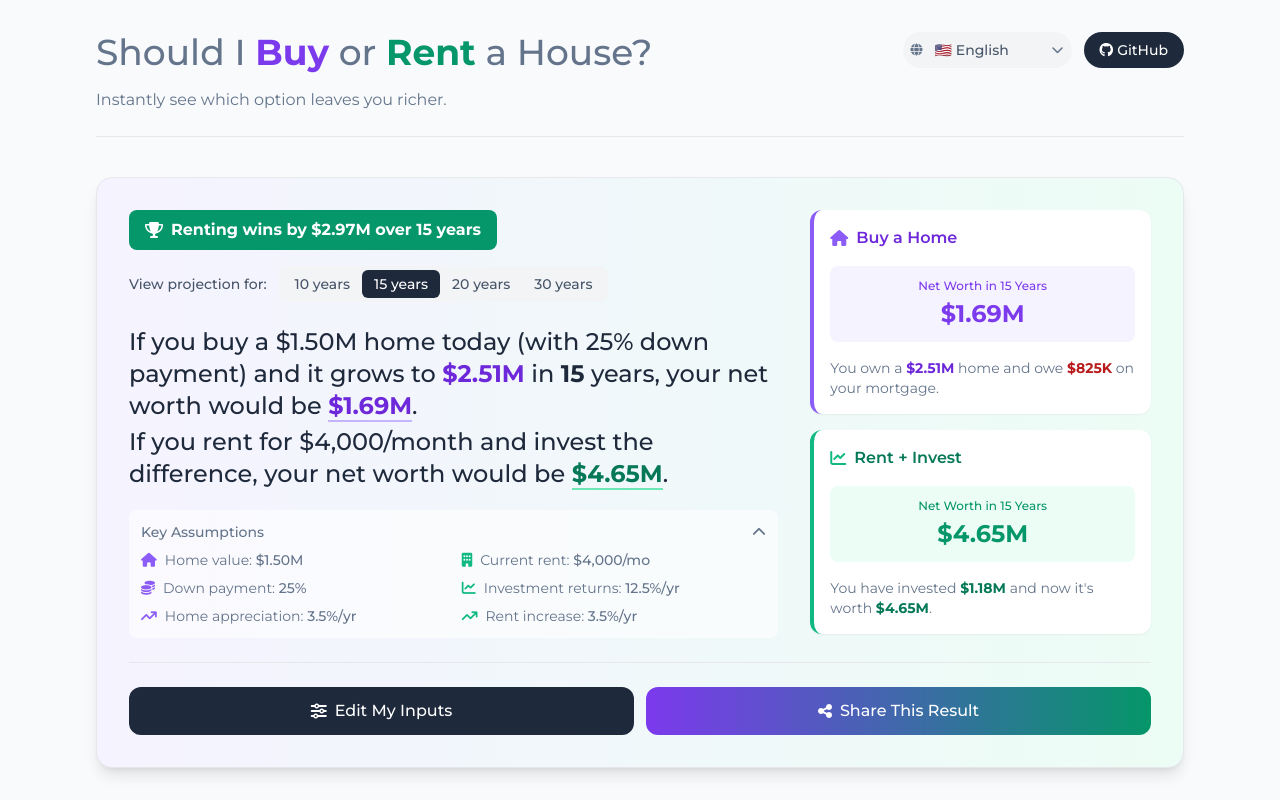
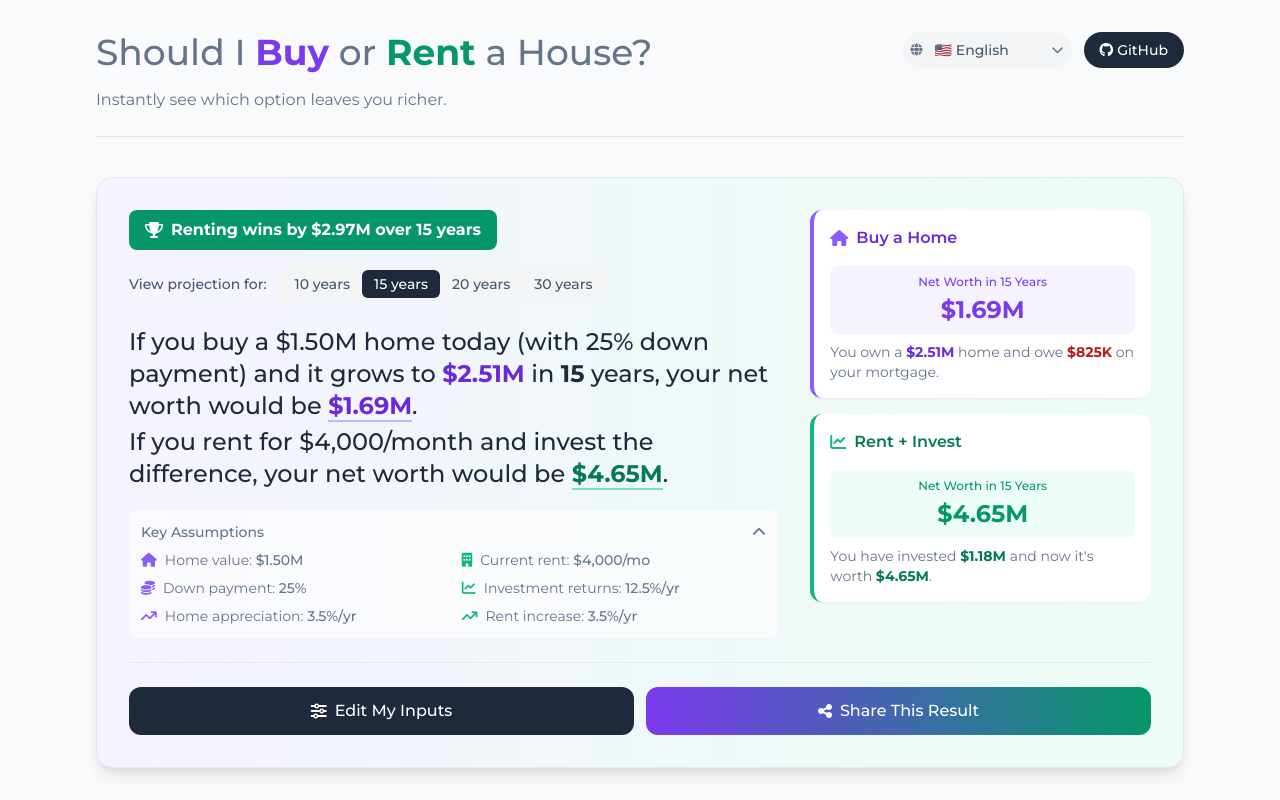
Before and after one commit to zebangeth/rent-or-buy.homes, a React (Vite) app: page / in a window 1280 px wide. Shown: the top 800 px of the page. Built offline with nearby package versions, Linux system fonts and the light colour scheme.

Commit message:
Refactor Net Asset Value Cards styling

```diff
--- a/src/components/HeroSection/NetAssetValueCards.tsx
+++ b/src/components/HeroSection/NetAssetValueCards.tsx
@@ -35,7 +35,7 @@ export default function NetAssetValueCards() {
         </div>
 
         {/* Main Net Worth Display */}
-        <div className="text-center mb-4 p-3 bg-primary-50 rounded-lg">
+        <div className="text-center mb-2 p-2 bg-primary-50 rounded-lg">
           <div className="text-xs text-primary-600 font-medium mb-1">
             Net Worth in {appSettings.projectionYears} Years
           </div>
@@ -60,7 +60,7 @@ export default function NetAssetValueCards() {
         </div>
 
         {/* Main Net Worth Display */}
-        <div className="text-center mb-4 p-3 bg-secondary-50 rounded-lg">
+        <div className="text-center mb-2 p-2 bg-secondary-50 rounded-lg">
           <div className="text-xs text-secondary-600 font-medium mb-1">
             Net Worth in {appSettings.projectionYears} Years
           </div>
```
